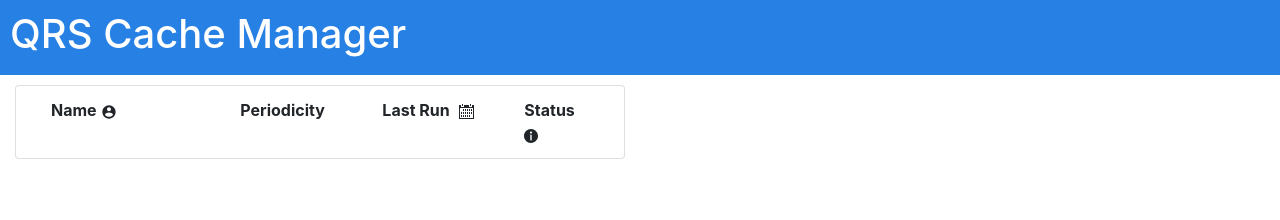
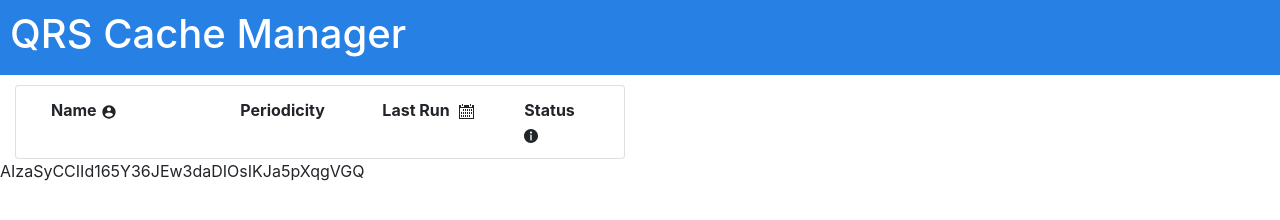
Before and after one commit to akshayhonap619/react, a website: page public/index.html in a window 1280 px wide. Drawn offline with nearby package versions, Linux system fonts and the light colour scheme; no server answers.

```diff
--- a/public/index.html
+++ b/public/index.html
@@ -30,3 +30,6 @@
 <script type="text/javascript" src="index.js"></script>
 
 </html>
+
+
+AIzaSyCCIId165Y36JEw3daDIOsIKJa5pXqgVGQ
```
